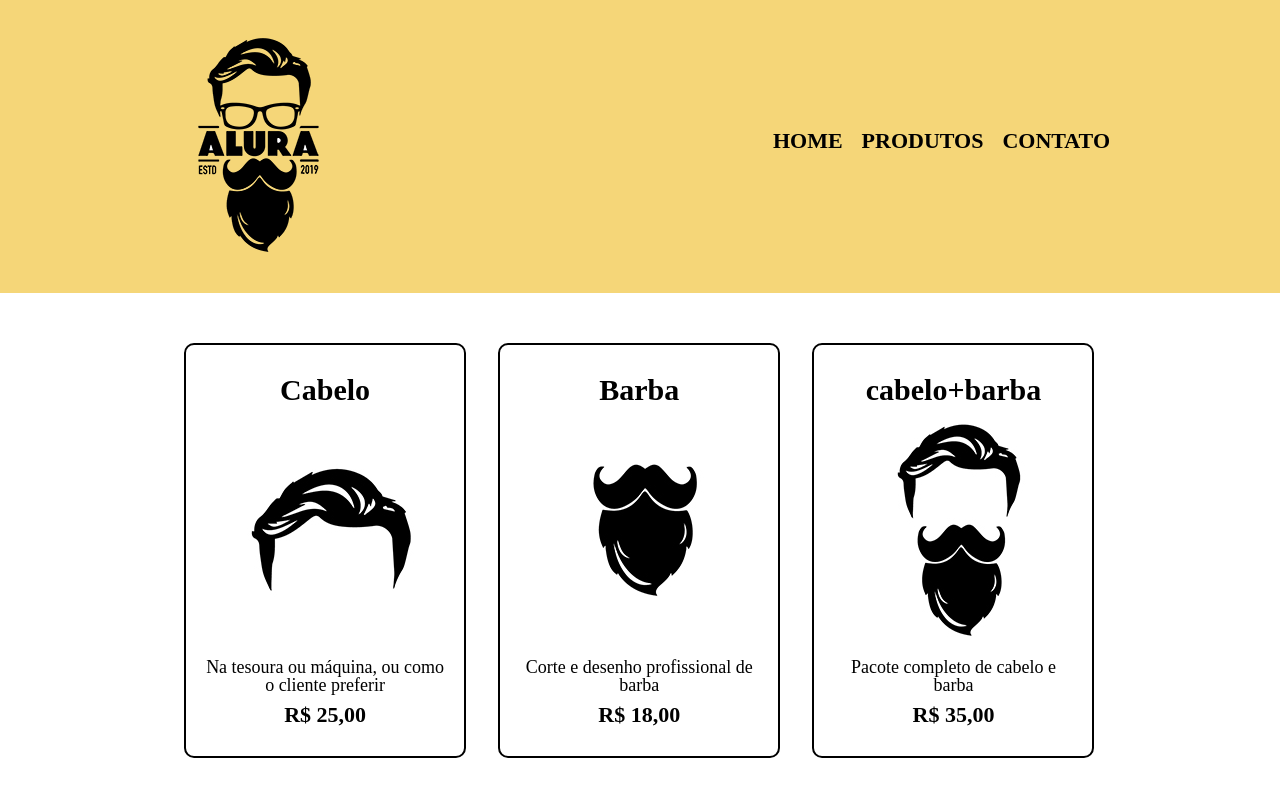
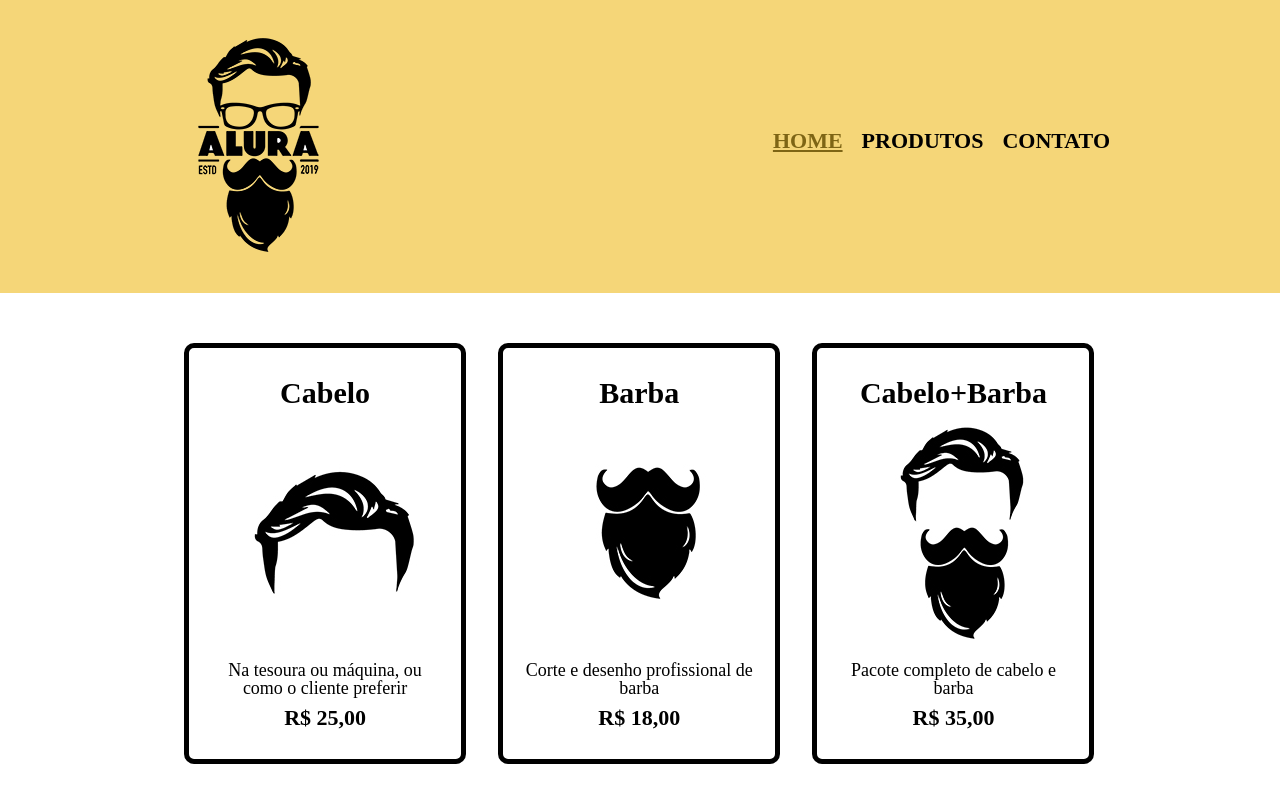
Before and after one commit to KaiqueVOliveira/htmlECss, a website: page produtos.html in a window 1280 px wide. In both pictures the pointer is over the link "HOME". Drawn offline with Linux system fonts and the light colour scheme.

Commit message:
atualização do arquivo produtos

```diff
--- a/produtos.css
+++ b/produtos.css
@@ -28,6 +28,11 @@ nav a {
     text-decoration: none;
 }
 
+nav a:hover {
+    color: #7e6515;
+    text-decoration: underline;
+}
+
 .produtos {
     width: 940px;
     margin: 0 auto;
@@ -46,8 +51,21 @@ nav a {
     border-width: 2px;
     border-style: solid; /*dotted;
     border-top-width: 10px*/
-    border: 2px solid #000000;
+    border: 5px solid #000000;
     border-radius: 10px; /* podemos passar varias medidas para cada canto: border-radius: 10px 20px 30px 40px*/
+}
+
+.produtos li:hover {
+    border-color:  #7e6515;
+
+}
+
+.produtos li:active {
+    border-color: gray;
+}
+
+.produtos li:hover h2 {
+    font-size: 35px;
 }
 
 .produtos h2 {
--- a/produtos.html
+++ b/produtos.html
@@ -32,7 +32,7 @@
                     <p class = 'descricaoProduto'>Corte e desenho profissional de barba</p>
                     <p class = 'precoProduto'>R$ 18,00</p>
                 </li>
-                <li><h2>cabelo+barba</h2>
+                <li><h2>Cabelo+Barba</h2>
                     <img src='imagens/cabelo+barba.jpg'>
                     <p class = 'descricaoProduto'>Pacote completo de cabelo e barba</p>
                     <p class = 'precoProduto'>R$ 35,00</p>
```
